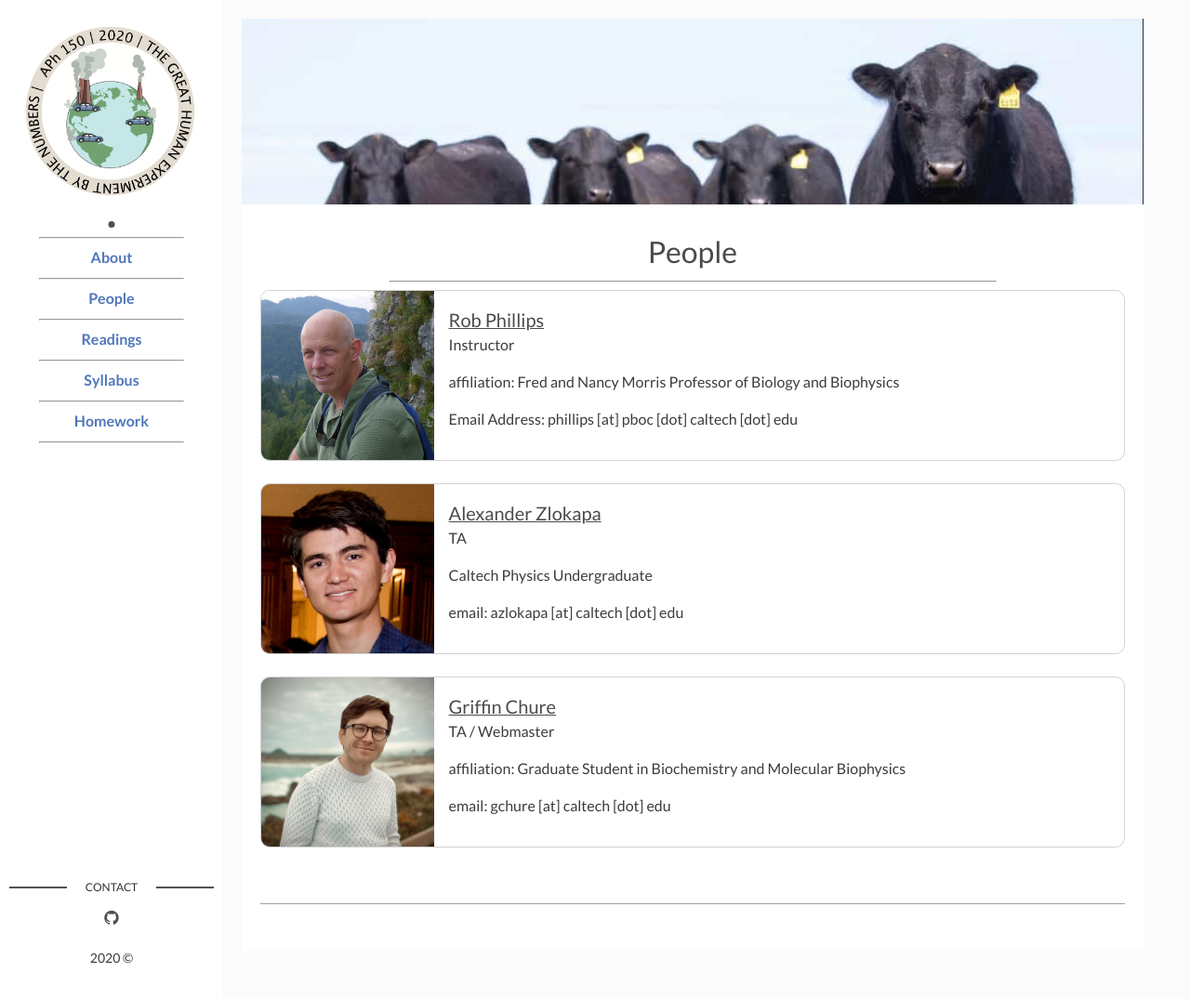
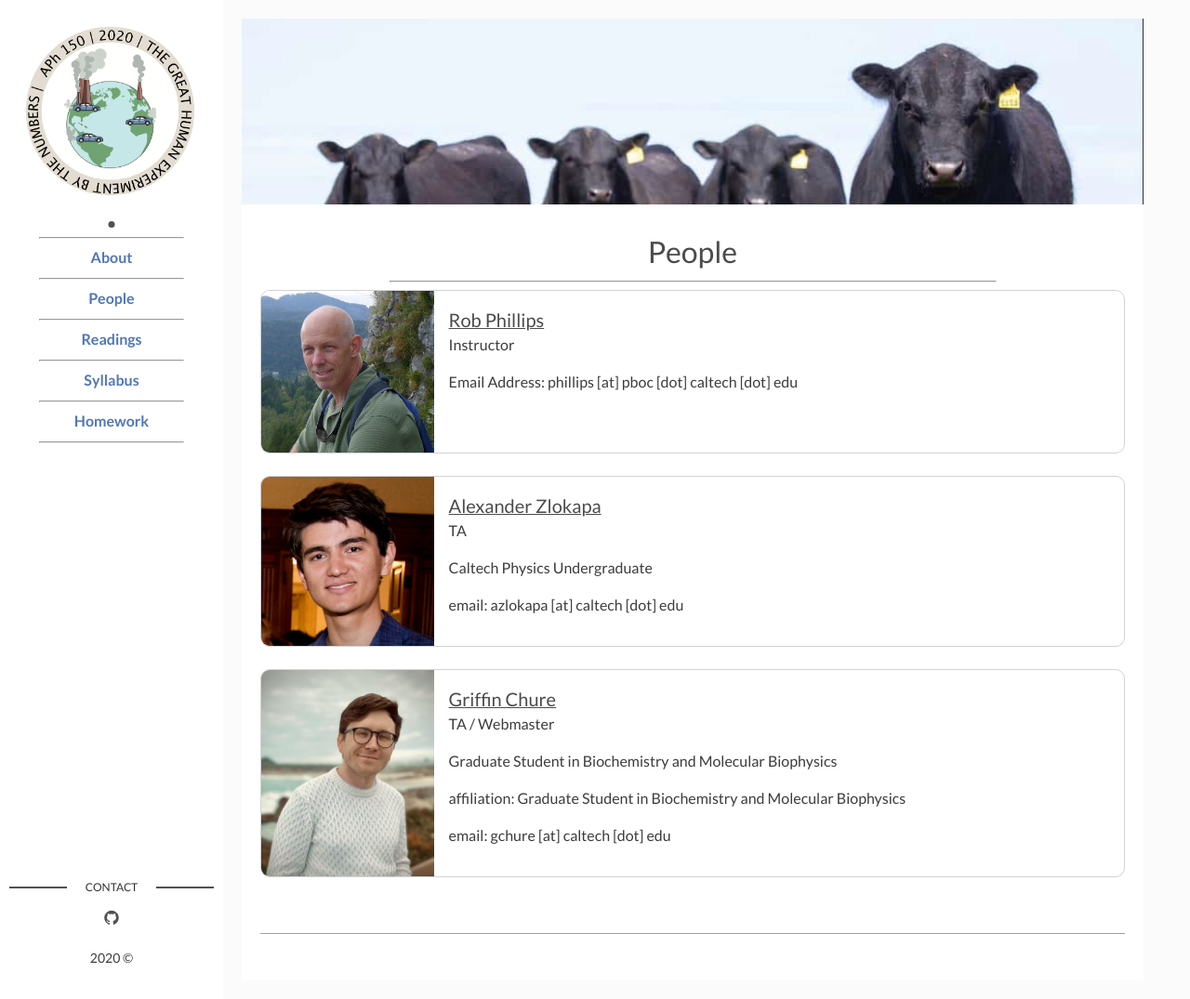
Before and after one commit to RPGroup-PBoC/aph150_human_impacts, a Jekyll site: the page built from page01_people.md, in a window 1280 px wide and 1075 px high. Shown: the whole window at 93% size. Built offline with Jekyll 4.4.1, drawn with Linux system fonts in a browser that asks for light colours; part of the change alters nothing that is shown.

Commit message:
Fixing affiliation screwup

```diff
--- a/_data/people.yaml
+++ b/_data/people.yaml
@@ -12,9 +12,9 @@
   name: Rob Phillips
   link: "http://www.rpgroup.caltech.edu"
   title: Instructor
+  intstitute: Fred and Nancy Morris Professor of Biology and Biophysics
   img: rob.jpg
   other_info:
-     affiliation: Fred and Nancy Morris Professor of Biology and Biophysics
      Email Address: "phillips [at] pboc [dot] caltech [dot] edu"
 
 - author:
@@ -33,6 +33,7 @@
   title: TA / Webmaster
   img: griffin.jpg
   link: "http://gchure.github.io"
+  institute: Graduate Student in Biochemistry and Molecular Biophysics
   other_info:
     affiliation: Graduate Student in Biochemistry and Molecular Biophysics
     email: gchure [at] caltech [dot] edu
```
Also changed, not shown: 1 other file.
